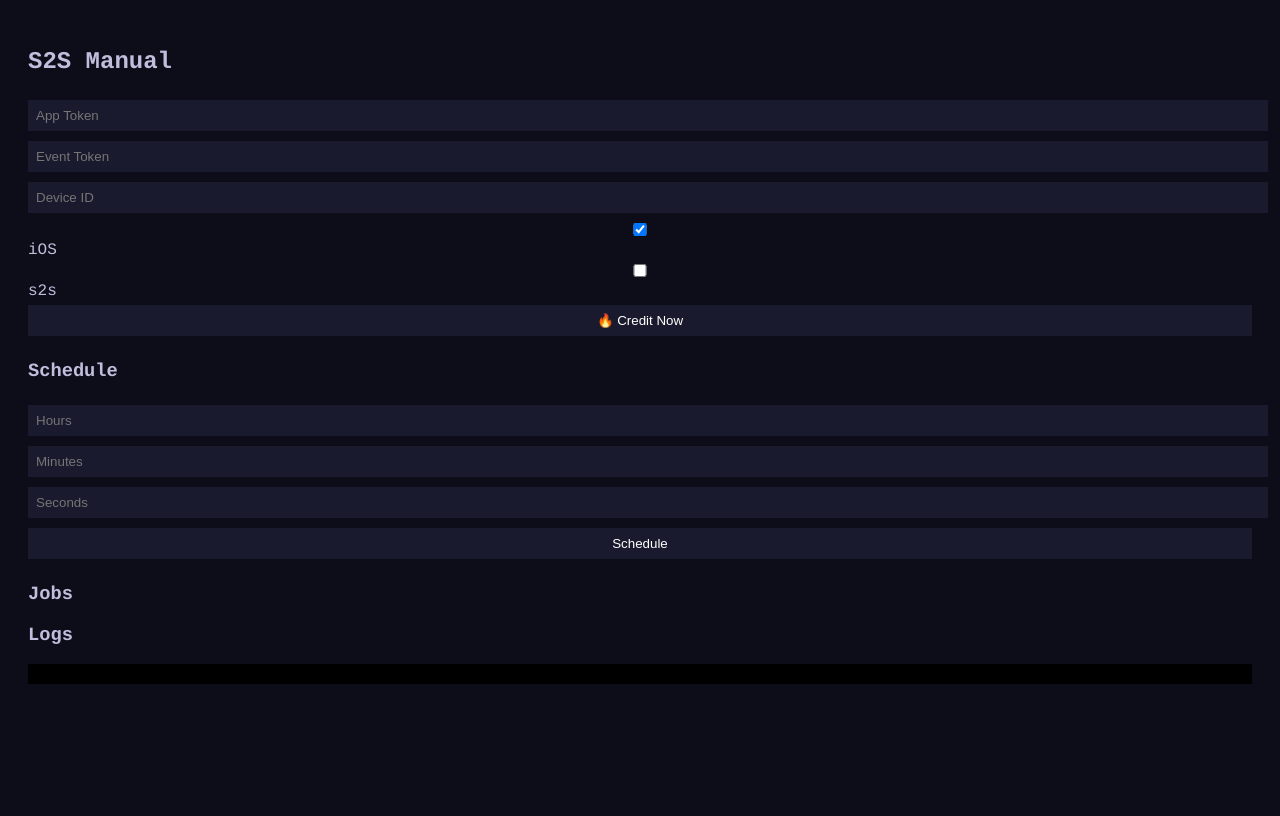
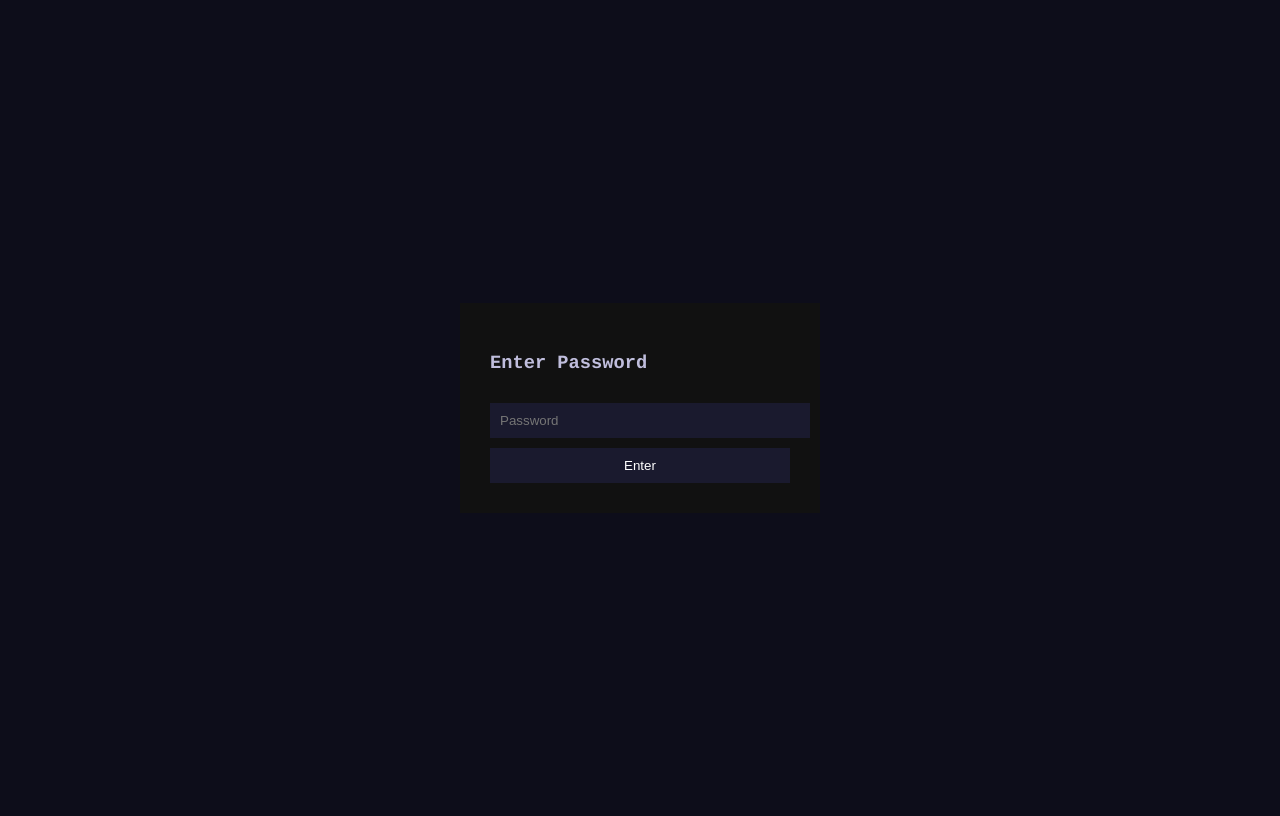
Before and after one commit to Versey42/test11, a Flask app: page /dashboard in a window 1280 px wide. Before the commit the page ends 684 px from the top, so only its background shows below. Run offline with Flask 3, Linux system fonts and the light colour scheme; the visitor is signed in with stand-in values (Sample User, id 1); data that the repository does not hold is empty.

Commit message:
Update index.html

```diff
--- a/templates/index.html
+++ b/templates/index.html
@@ -1,19 +1,28 @@
 <!DOCTYPE html>
 <html>
 <head>
-<title>Fano's Tools</title>
+<title>Login</title>
 <style>
 body {
     background:#0d0d1a;
     color:#c0bedd;
     font-family:Courier;
-    padding:20px;
+    display:flex;
+    justify-content:center;
+    align-items:center;
+    height:100vh;
+}
+
+.box {
+    background:#111;
+    padding:30px;
+    width:300px;
 }
 
 input,button {
     width:100%;
-    padding:8px;
-    margin:5px 0;
+    padding:10px;
+    margin-top:10px;
     background:#1a1a2e;
     border:none;
     color:#fff;
@@ -21,126 +30,25 @@ input,button {
 
 button { cursor:pointer; }
 
-.job {
-    background:#111;
-    padding:8px;
-    margin:5px 0;
-}
-
-.log {
-    background:#000;
-    padding:10px;
+.error {
+    color:red;
     margin-top:10px;
-    white-space:pre-wrap;
-    font-size:12px;
-    max-height:200px;
-    overflow:auto;
 }
 </style>
 </head>
 <body>
 
-<h2>S2S Manual</h2>
+<div class="box">
+    <h3>Enter Password</h3>
+    <form method="POST">
+        <input type="password" name="password" placeholder="Password">
+        <button type="submit">Enter</button>
+    </form>
 
-<input id="app_token" placeholder="App Token">
-<input id="event_token" placeholder="Event Token">
-<input id="device_id" placeholder="Device ID">
-
-<label><input type="checkbox" id="ios" checked> iOS</label>
-<label><input type="checkbox" id="s2s"> s2s</label>
-
-<button onclick="creditNow()">🔥 Credit Now</button>
-
-<h3>Schedule</h3>
-
-<input id="hours" placeholder="Hours">
-<input id="minutes" placeholder="Minutes">
-<input id="seconds" placeholder="Seconds">
-
-<button onclick="schedule()">Schedule</button>
-
-<h3>Jobs</h3>
-<div id="jobs"></div>
-
-<h3>Logs</h3>
-<div id="logs" class="log"></div>
-
-<script>
-function getData() {
-    return {
-        app_token: app_token.value,
-        event_token: event_token.value,
-        device_id: device_id.value,
-        is_ios: ios.checked,
-        use_s2s: s2s.checked
-    }
-}
-
-function addLog(data) {
-    const logBox = document.getElementById("logs");
-    logBox.textContent = JSON.stringify(data, null, 2) + "\n\n" + logBox.textContent;
-}
-
-async function creditNow() {
-    const res = await fetch("/credit-now", {
-        method:"POST",
-        headers:{ "Content-Type":"application/json" },
-        body: JSON.stringify(getData())
-    });
-
-    const data = await res.json();
-
-    console.log(data);
-    addLog(data);
-}
-
-async function schedule() {
-    await fetch("/schedule", {
-        method:"POST",
-        headers:{ "Content-Type":"application/json" },
-        body: JSON.stringify({
-            ...getData(),
-            hours: hours.value || 0,
-            minutes: minutes.value || 0,
-            seconds: seconds.value || 0
-        })
-    });
-}
-
-async function cancelJob(id) {
-    await fetch("/cancel/" + id, { method:"POST" });
-}
-
-function format(sec) {
-    let h = Math.floor(sec/3600);
-    let m = Math.floor((sec%3600)/60);
-    let s = sec%60;
-    return `${h}h ${m}m ${s}s`;
-}
-
-async function loadJobs() {
-    const res = await fetch("/jobs");
-    const jobs = await res.json();
-
-    const container = document.getElementById("jobs");
-    container.innerHTML = "";
-
-    jobs.forEach(j => {
-        container.innerHTML += `
-            <div class="job">
-                Job #${j.id} - ${j.done ? JSON.stringify(j.result) : format(j.remaining)}
-                ${!j.done ? `<button onclick="cancelJob(${j.id})">Cancel</button>` : ""}
-            </div>
-        `;
-
-        if (j.done && j.result) {
-            addLog(j.result);
-        }
-    });
-}
-
-setInterval(loadJobs, 1000);
-</script>
+    {% if error %}
+        <div class="error">{{ error }}</div>
+    {% endif %}
+</div>
 
 </body>
 </html>
```
